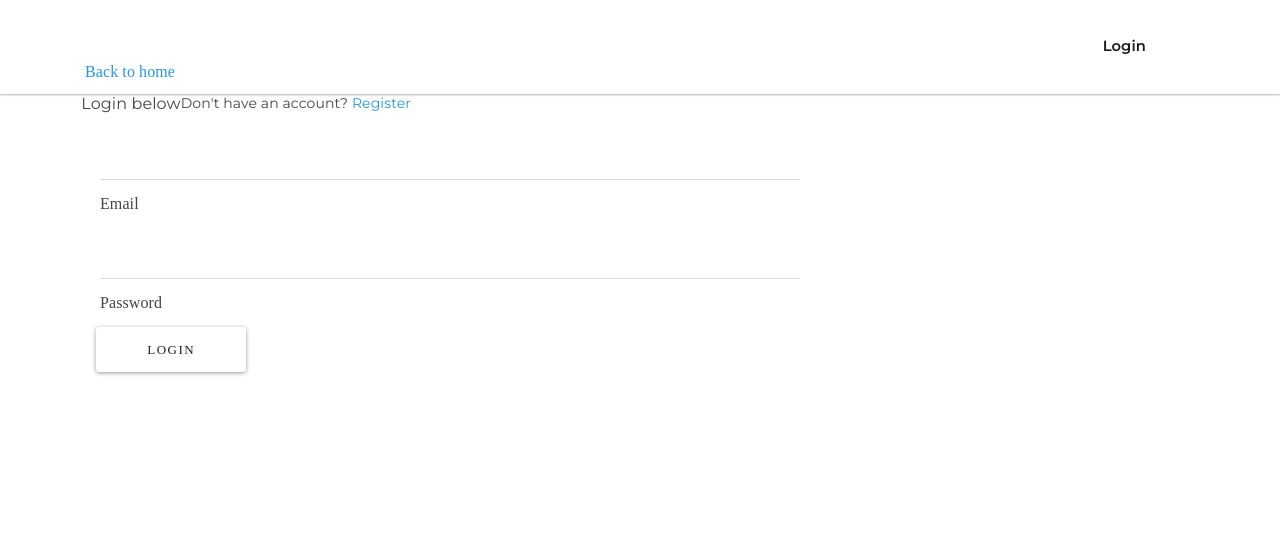
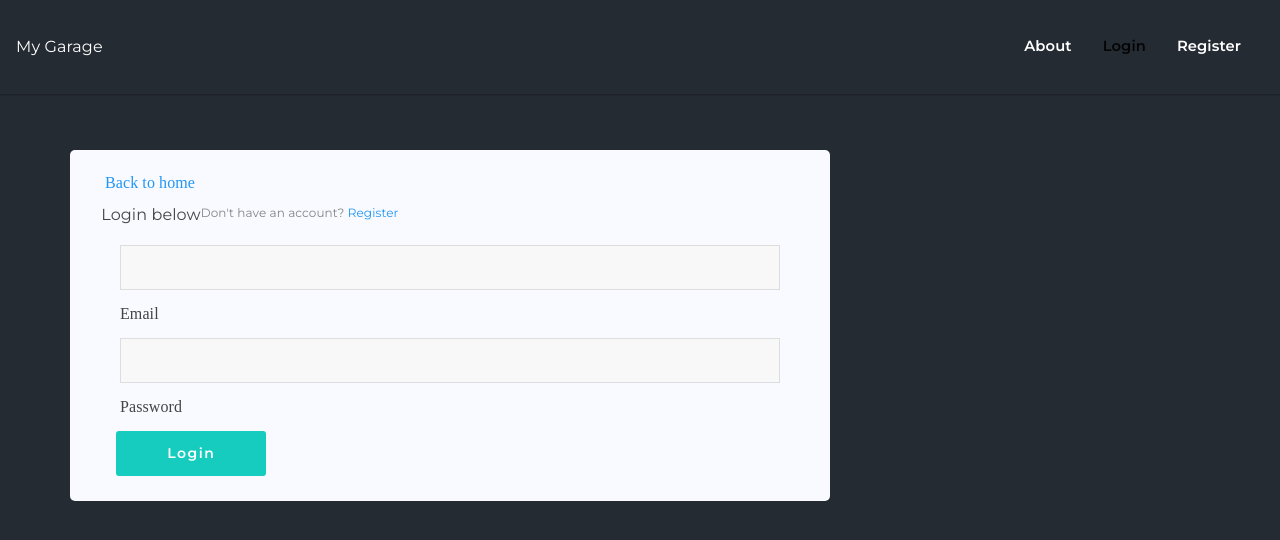
Before and after one commit to efrencav/mygarage-update, a React (Create React App) app in the folder client/: page /login in a window 1280 px wide. Shown: the top 540 px of the page. Built offline with nearby package versions, Linux system fonts and the light colour scheme; some icons are missing.

Commit message:
register and login stylized

```diff
--- a/client/src/pages/auth/Login.js
+++ b/client/src/pages/auth/Login.js
@@ -57,10 +57,10 @@ class Login extends Component {
     const { errors } = this.state;
 
     return (
-      <div className="container-b">
-      <Container>
-        <Row style={{ marginTop: "4rem" }}>
-          <Col md="8">
+      <Container className="hero-img">
+        <div className="form-group">
+        <Row className="padding-top-150-px">
+          <Col md="8" className="signup-form">
             <Link to="/" className="btn-flat waves-effect">
               <i className="fa-long-arrow-left"></i> Back to
               home
@@ -125,8 +125,8 @@ class Login extends Component {
             </Form>
           </Col>
         </Row>
+        </div>
         </Container>
-        </div>
     );
   }
 }
--- a/client/src/pages/auth/style.css
+++ b/client/src/pages/auth/style.css
@@ -49,6 +49,7 @@ footer, header, hgroup, menu, nav, section {
 }
 body {
 	line-height: 1;
+	background-color: #252b33;
 }
 ol, ul {
 	list-style: none;
--- a/package.json
+++ b/package.json
@@ -30,6 +30,7 @@
     "axios": "^0.18.0",
     "bcryptjs": "^2.4.3",
     "classnames": "^2.2.6",
+    "express": "^4.16.4",
     "is-empty": "^1.2.0",
     "jsonwebtoken": "^8.4.0",
     "passport": "^0.4.0",
```
Also changed, not shown: 1 other file (tests, documents, lock files or other folders).
